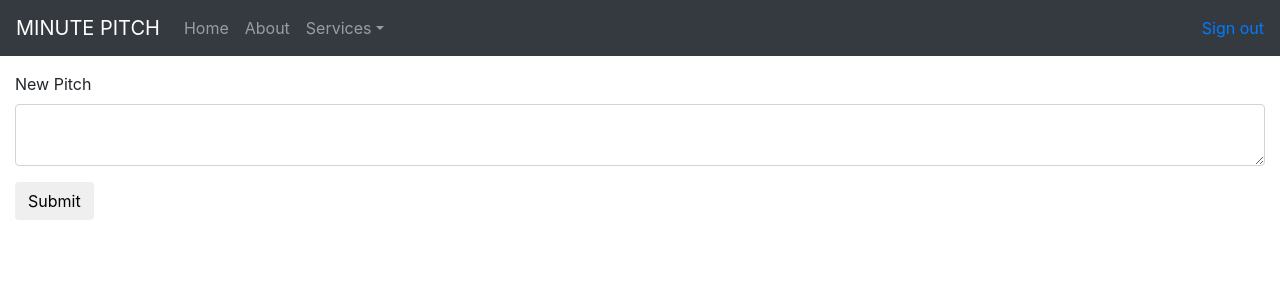
After one commit to victor8504/one-minute-pitch, a Flask app: page /pitch/new/ in a window 1280 px wide. The commit adds this page. Shown: the top 300 px of the page. Run offline with Flask 2, Linux system fonts and the light colour scheme; the visitor is signed in with stand-in values (Sample User, id 1); some libraries are stand-ins or nearby versions.

Commit message:
fixed most bugs

```diff
--- a/app/main/forms.py
+++ b/app/main/forms.py
@@ -0,0 +1,12 @@
+from flask_wtf import FlaskForm
+from wtforms.validators import Required
+from wtforms import StringField,TextAreaField,SubmitField,SelectField,RadioField
+
+class PitchForm(FlaskForm):
+    content = TextAreaField('New Pitch')
+    # category_id = SelectField('select category')
+    submit = SubmitField('Submit')
+
+class CommentForm(FlaskForm):
+    comment_section_id = TextAreaField('New Comment')
+    submit = SubmitField('Submit')
--- a/app/main/views.py
+++ b/app/main/views.py
@@ -3,6 +3,7 @@ from . import main
 from ..models import User,Pitch,Category
 from flask_login import login_required
 from .. import db
+from .forms import PitchForm,CommentForm
 import markdown2
 
 @main.route('/')
@@ -15,7 +16,8 @@ def index():
 
     title = '60 SECOND PITCH !!!'
 
-    categories = Category.query.all()
+
+    categories = Category.get_categories()
 
     return render_template('index.html', title = title, categories = categories)
 
@@ -37,11 +39,44 @@ def category(id):
     allows users to create a new pitch
     '''
 
-    categories = Category.query.get(id)
+    category = Category.query.get(id)
 
     if category is None:
         abort(404)
 
-    pitches = Pitch.get_pitches(id)
+    pitches = Pitch.query.filter_by(category_id=id).all()
+    print(pitches)
     title = "PITCHES"
-    return render_template('category.html', title = title, categories = categories, pitches = pitches)
+    return render_template('category.html', title = title, category=category, pitches = pitches)
+
+@main.route('/pitch/new/', methods = ['GET', 'POST'])
+@login_required
+def new_pitch():
+    form = PitchForm()
+    # category = Category.query.filter_by(id=id).first()
+
+    if form.validate_on_submit():
+        pitch = form.content.data
+        # category_id = form.category_id.data
+        new_pitch = Pitch()
+
+        new_pitch.save_pitch()
+        return redirect(url_for('main.index'))
+
+    return render_template('new_pitch.html', new_pitch_form = form, category = category)
+
+@main.route('/pitch/<int:id>', methods = ['GET','POST'])
+@login_required
+def single_pitch(id):
+    '''
+    Function the returns a single pitch for comment to be added
+    '''
+
+    pitches = Pitch.query.get(id)
+
+    if pitches is None:
+        abort(404)
+
+    comment = Comments.get_comments(id)
+    title = 'Comment Section'
+    return render_template('pitch.html', title = title, pitches = pitches, comment = comment)
--- a/app/models.py
+++ b/app/models.py
@@ -51,9 +51,7 @@ class Pitch(db.Model):
 
     user_id = db.Column(db.Integer,db.ForeignKey("users.id"))
     category_id = db.Column(db.Integer,db.ForeignKey("categories.id"))
-
     pitches_id = db.Column(db.Integer,db.ForeignKey("pitches.id"))
-
     comments = db.relationship("Comments", backref="pitch", lazy = "dynamic")
 
 
--- a/app/templates/index.html
+++ b/app/templates/index.html
@@ -37,7 +37,7 @@
             {% for category in categories %}
                 {% if category %}
                     <p class="text-center">
-                        <a class="btn btn-outline-info btn-lg" href="lines/{{category.id}}" role="button" aria-expanded="false" aria-controls="collapseExample">{{category.name}}</a>
+                        <a class="btn btn-outline-info btn-lg" href="category/{{category.id}}" role="button" aria-expanded="false" aria-controls="collapseExample">{{category.name}}</a>
                         <p class="text-center">{{category.description}}</p>
                         <hr>
                 {% else %}
--- a/app/templates/navbar.html
+++ b/app/templates/navbar.html
@@ -26,9 +26,8 @@
                 </div>
             </li>
         </ul>
-        <ul class="nav navbar-nav navbar-right">
+        <ul class="navbar-nav flex-row ml-md-auto d-none d-md-flex">
             {% if current_user.is_authenticated %}
-                <li><a href="{{url_for('main.profile',uname = current_user.username)}}">Profile</a></li>
                 <li><a href="{{url_for('auth.logout')}}">Sign out</a></li>
             {% else %}
                 <li><a href="{{url_for('auth.login')}}">Sign in</a></li>
--- /dev/null
+++ b/app/templates/new_pitch.html
@@ -0,0 +1,12 @@
+{% extends 'base.html'%}
+{% import 'bootstrap/wtf.html' as wtf %}
+
+{% block content %}
+    <div class="container-fluid">
+        <br>
+        <br>
+        <br>
+
+    {{wtf.quick_form(new_pitch_form)}}
+    </div>
+{% endblock %}
--- /dev/null
+++ b/app/templates/pitch.html
@@ -0,0 +1,2 @@
+{% extends 'base.html' %}
+<p>working</p>
```
Also changed, not shown: app/templates/category.html (added, +19 -0 lines).
